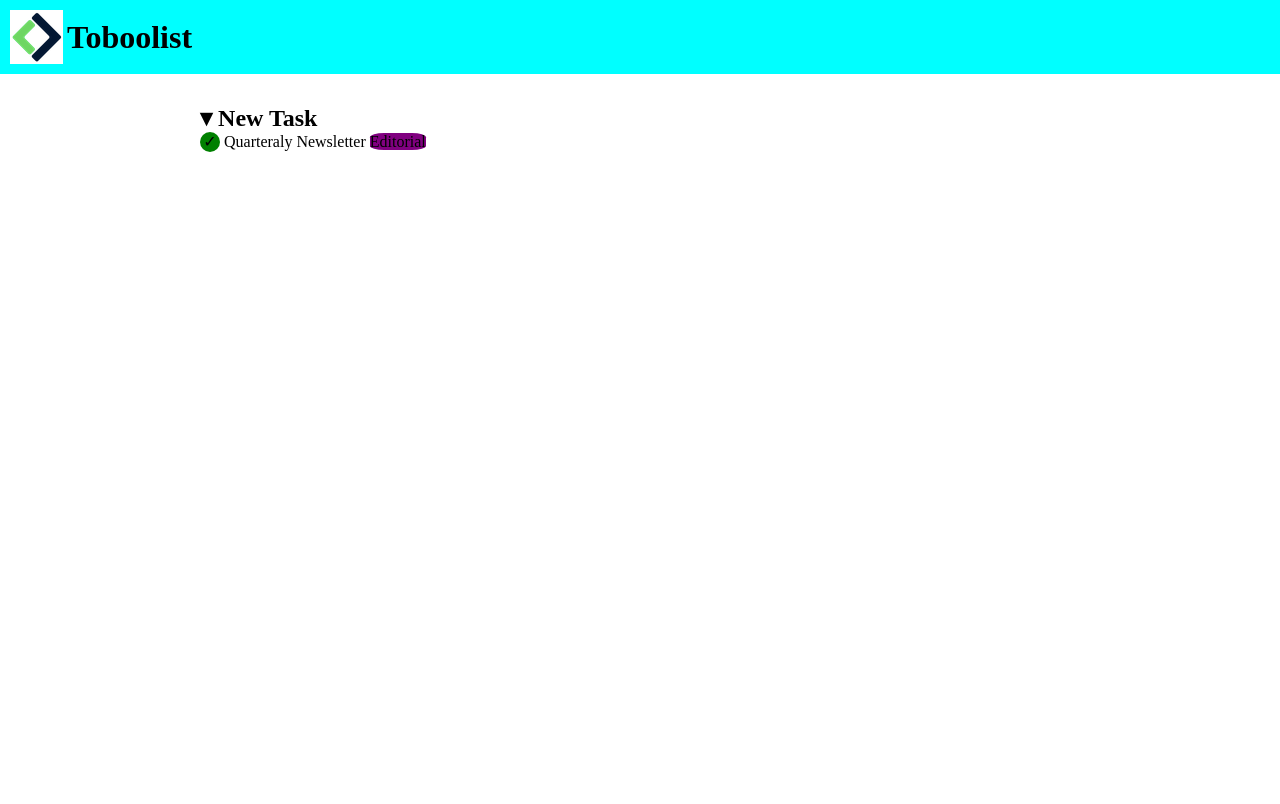
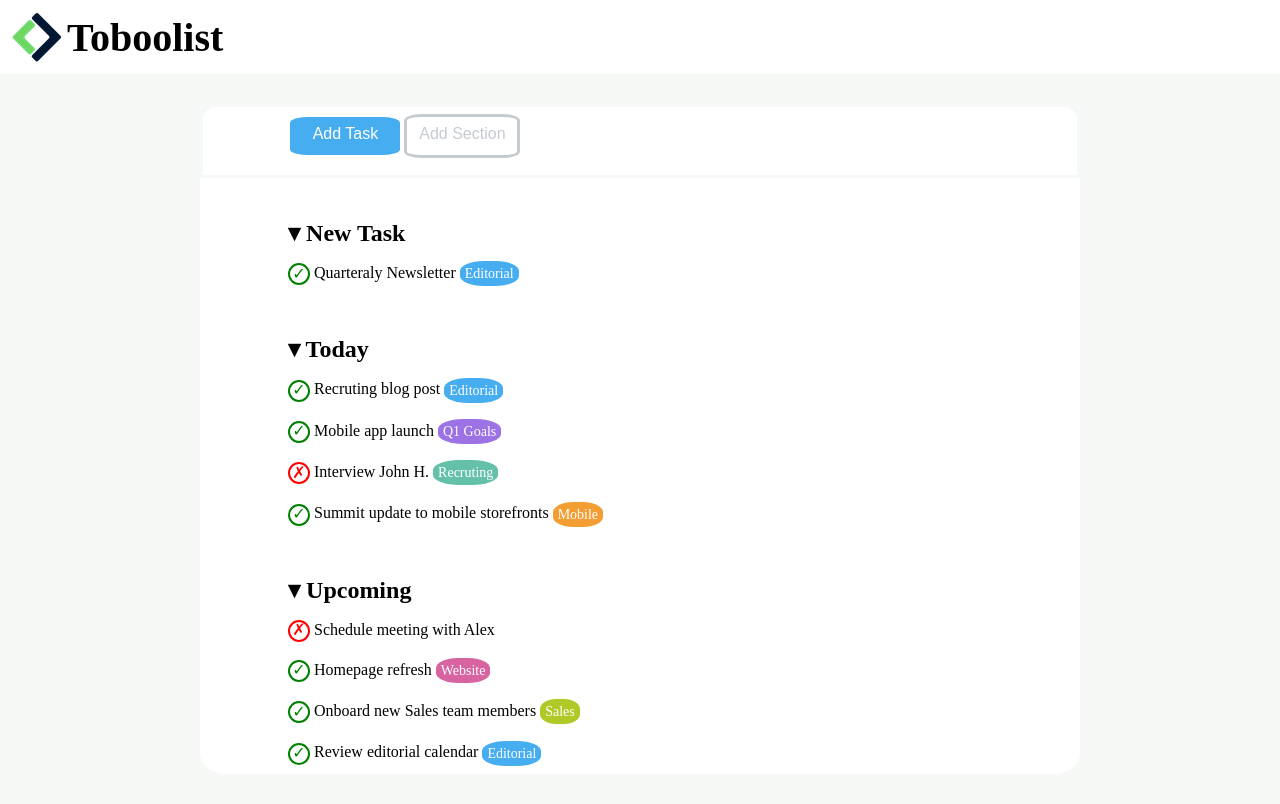
Before and after one commit to sandyclaws89/html-css-toboolist, a plain HTML site: page index.html in a window 1280 px wide. Drawn offline with Linux system fonts and the light colour scheme.

Commit message:
Esercizio completato

```diff
--- a/css/style.css
+++ b/css/style.css
@@ -4,49 +4,140 @@
     border: 0;
 }
 
+body{
+    background-color: #f6f8f6;
+}
+
 .int {
     height: 80x;
     padding: 10px;
-    background-color: aqua;
-
+    background-color: white;
 }
 
 .align{
     vertical-align: middle;
-
 }
 
-.inl {
+.form1 {
     display: inline-block;
-    vertical-align: middle;
-
+    font-size: 40px;
 }
 
 main {
     margin: 30px 200px 30px 200px;
-
+    background-color: white;
+    border-radius: 3%;
 }
 
-.cerchio{
-    display: inline-block;
-    width: 20px;
-    height:  20px;
-    border-radius: 50%;
-    border-color: solid black;
-    text-align: center;
-    background-color: green;
+.bottom-block{
+    border: solid #f6f8f9;
 }
 
-.display {
+.sansserif{
+    font-family: sans-serif;
+}
+
+.inline{
     display: inline-block;
+}
+
+.addtask{
+    background-color: #47adf1;
+    border-radius: 15%;
+    color: white;
+    height: 30px;
+    width: 100px;
+    font-size: 16px;
+    text-align: center;
+    padding: 8px 5px 0px 5px;
+    margin-top: 10px;
+    margin-left: 10%;
+    margin-bottom: 20px;
+    box-sizing: content-box;
+}
+
+.addsection{
+    border-radius: 15%;
+    color: #c5cbd0;
+    height: 30px;
+    width: 100px;
+    font-size: 16px;
+    text-align: center;
+    padding:  8px 5px 0px 5px;
+    border: solid #c5cbd0;
+    box-sizing: content-box;
+}
+
+.checkhight {
+    line-height: 40px;
+}
+
+.margin{
+    margin-left: 10%;
+}
+
+.checkcircle{
+    width: 18px;
+    height:  18px;
+    border-radius: 50%;
+    border: solid green;
+    text-align: center;
+    border-width: 2px;
+}
+
+.checkmark {
+    position: relative;
+    bottom: 13px;
+    vertical-align: middle;
+    color: green;
 }
 
 .rettangolo {
     width: 40px;
     height: 20px;
-    border-radius: 25%;
-    background-color: purple;
+    border-radius: 40%;
+    background-color: #47adf1;
+    color: white;
+    padding: 5px;
+    font-size: 14px;
 }
 
+.padding {
+    padding-top: 35px;
+}
 
+.cross {
+    position: relative;
+    bottom: 13px;
+    vertical-align: middle;
+    color: red;
 }
+
+.crosscircle {
+    width: 18px;
+    height:  18px;
+    border-radius: 50%;
+    border: solid red;
+    text-align: center;
+    border-width: 2px;
+}
+
+.purple {
+    background-color: #9c72e4;
+}
+
+.green{
+    background-color: #64c0a9;
+}
+
+.orange{
+    background-color: #f29e33;
+}
+
+.yellow{
+    background-color: #b0c926;
+}
+
+.pink {
+    background-color: #d863a1;
+}
--- a/index.html
+++ b/index.html
@@ -1,5 +1,6 @@
 <!DOCTYPE html>
 <html lang="en">
+
 <head>
     <meta charset="UTF-8">
     <meta http-equiv="X-UA-Compatible" content="IE=edge">
@@ -10,49 +11,123 @@
 
 <body>
 
-    <!-- intestazione della pagina con logo-->
+    <!-- Intestazione della pagina con logo-->
     <header class="int">
         <img src="img/logo copia.png" class="align" alt="logo Boolean">
-        <h1 class="inl">Toboolist</h1>
+        <h1 class="form1 align">Toboolist</h1>
     </header>
 
-    <!-- parte centrale -->
+    <!-- Parte centrale -->
     <main>
 
-        <!-- sezione "add task" -->
-        <section>
-            <h1>
-                <span> &blacktriangledown;</span>
-                New Task
-            </h1>
-                <div class="cerchio">
-                    <span class="display">&checkmark;</span>
-                </div>
-                <span> Quarteraly Newsletter </span>
+        <!-- Sezione "Add task" -->
+        <section class="bottom-block">
+            <div class="addtask sansserif inline"> Add Task </div>
+            <div class="addsection sansserif inline"> Add Section </div>
+        </section>
+        <hr>
 
-            </h1>
-            <span class="rettangolo"> Editorial
+        <!-- Sezione "New task" -->
+        <section class="margin checkhight padding">
+            <h2> <span>&blacktriangledown;</span> New Task </h2>
 
-            </span>
-
+            <!-- Voce "Quarteraly Newsletter" -->
+            <div class="checkcircle align inline ">
+                <span class="checkmark">&checkmark;</span>
+            </div>
+            <div class="inline"> Quarteraly Newsletter
+                <span class="rettangolo align"> Editorial </span>
+            </div>
         </section>
 
-        <!-- sezione "new task" -->
-        <section>
 
+        <!-- Sezione "Today" -->
+        <section class="margin checkhight padding">
+            <h2> <span> &blacktriangledown;</span> Today </h2>
+
+            <!-- Voce "Recruting blog post" -->
+            <div class="checkcircle align inline">
+                <span class="checkmark">&checkmark;</span>
+            </div>
+            <div class="inline"> Recruting blog post
+                <span class="rettangolo align "> Editorial </span>
+            </div>
+
+
+            <!-- Voce "Mobile app launch" -->
+            <div>
+                <div class="checkcircle align inline">
+                    <span class="checkmark">&checkmark;</span>
+                </div>
+                <div class="inline">Mobile app launch
+                    <span class="rettangolo align purple">Q1 Goals</span>
+                </div>
+            </div>
+
+            <!-- Voce "Interview John H." -->
+            <div>
+                <div class="crosscircle align inline">
+                    <span class="cross">&cross;</span>
+                </div>
+                <div class="inline"> Interview John H.
+                    <span class="rettangolo align green"> Recruting </span>
+                </div>
+            </div>
+
+            <!-- Voce "Summit update to mobile storefronts" -->
+            <div>
+                <div class="checkcircle align inline">
+                    <span class="checkmark">&checkmark;</span>
+                </div>
+                <div class="inline"> Summit update to mobile storefronts
+                    <span class="rettangolo align orange"> Mobile </span>
+                </div>
+            </div>
         </section>
 
-        <!-- sezione "today" -->
-        <section>
+        <!-- Sezione "Upcoming" -->
+        <section class="margin checkhight padding">
+            <h2> <span> &blacktriangledown;</span> Upcoming </h2>
 
+            <!-- Voce "Schedule meeting with Alex" -->
+            <div>
+                <div class="crosscircle align inline">
+                    <span class="cross">&cross;</span>
+                </div>
+                Schedule meeting with Alex
+            </div>
+
+            <!-- Voce "Homepage refresh" -->
+            <div>
+                <div class="checkcircle align inline">
+                    <span class="checkmark">&checkmark;</span>
+                </div>
+                <div class="inline"> Homepage refresh
+                    <span class="rettangolo align pink"> Website</span>
+                </div>
+            </div>
+
+            <!-- Voce "Onboard new Sales team members" -->
+            <div>
+                <div class="checkcircle align inline">
+                    <span class="checkmark">&checkmark;</span>
+                </div>
+                <div class="inline"> Onboard new Sales team members
+                    <span class="rettangolo align yellow"> Sales</span>
+                </div>
+            </div>
+
+            <!-- Voce Review editorial calendar -->
+            <div>
+                <div class="checkcircle align inline">
+                    <span class="checkmark">&checkmark;</span>
+                </div>
+                <div class="inline"> Review editorial calendar
+                    <span class="rettangolo align"> Editorial </span>
+                </div>
+            </div>
         </section>
-
-        <!-- sezione "upcoming" -->
-        <section>
-
-        </section>
-
-    </div>
     </main>
 </body>
+
 </html>
```
